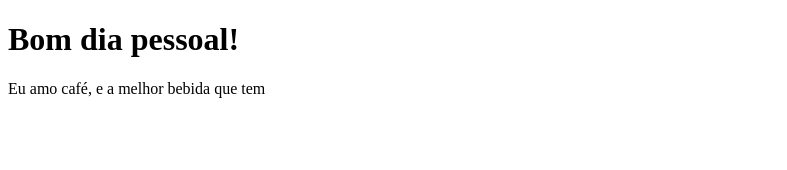
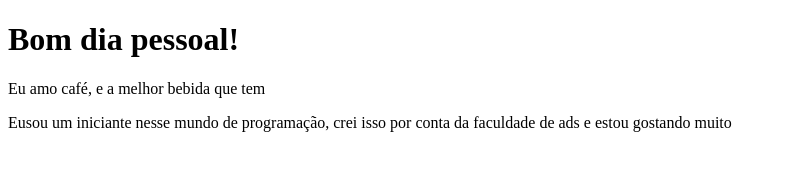
Before and after one commit to Jake-afk47/Cafe-da-manha, a plain HTML site: page site bobo/index.html in a window 1280 px wide. Shown: the whole page, without its empty margins (0-787 px from the left). Drawn offline with Linux system fonts and the light colour scheme.

Commit message:
pequena modificação

```diff
--- a/site bobo/index.html
+++ b/site bobo/index.html
@@ -9,5 +9,6 @@
     <h1>Bom dia pessoal!</h1>
 
     <p>Eu amo café, e a melhor bebida que tem</p>
+    <p>Eusou um iniciante nesse mundo de programação, crei isso por conta da faculdade de ads e estou gostando muito</p>
 </body>
 </html>
```
Also changed, not shown: site bobo/index.css (added).
